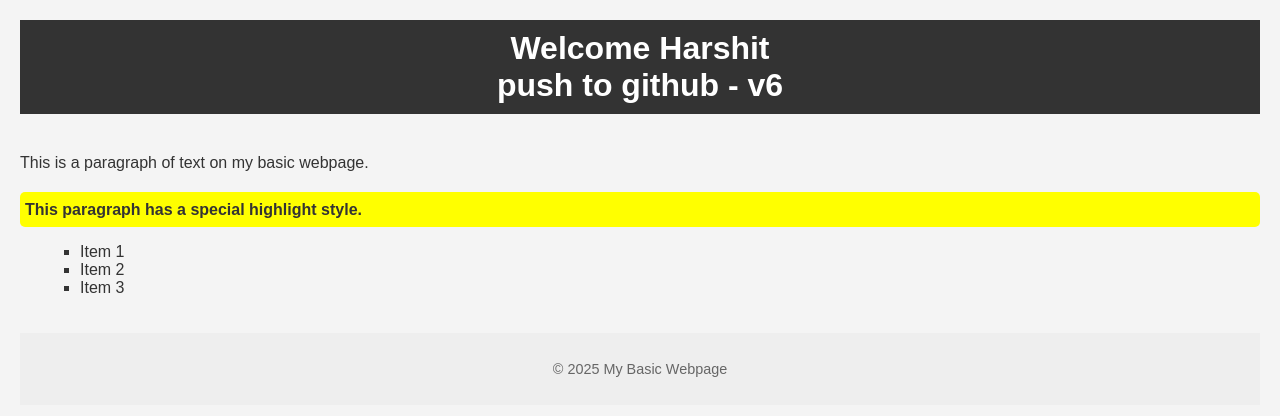
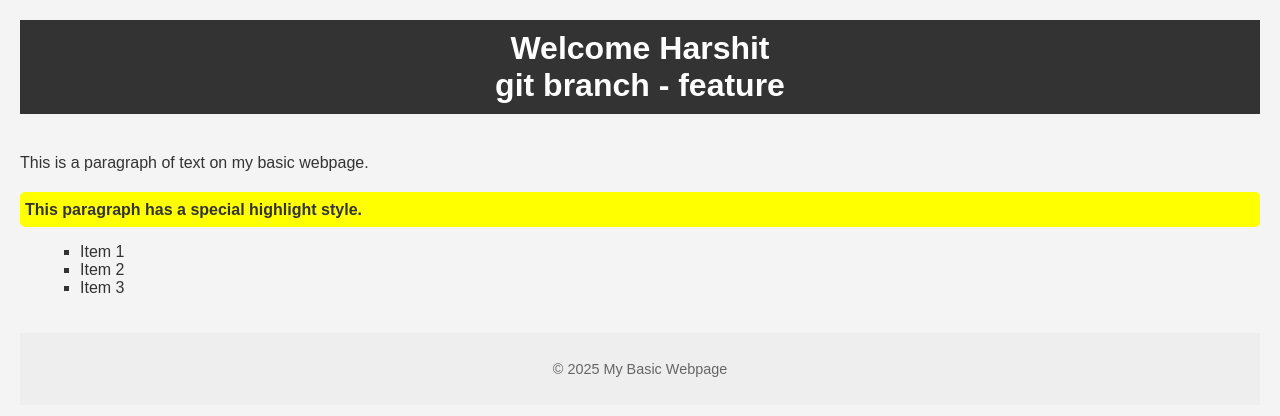
Before and after one commit to SuperHarsh/temp, a plain HTML site: page index.html in a window 1280 px wide. Drawn offline with Linux system fonts and the light colour scheme.

Commit message:
branch features

```diff
--- a/index.html
+++ b/index.html
@@ -9,7 +9,7 @@
 <body>
     <header>
         <h1>Welcome Harshit</h1>
-        <h1>push to github - v6</h1>
+        <h1>git branch - feature</h1>
     </header>
 
     <main>
```
